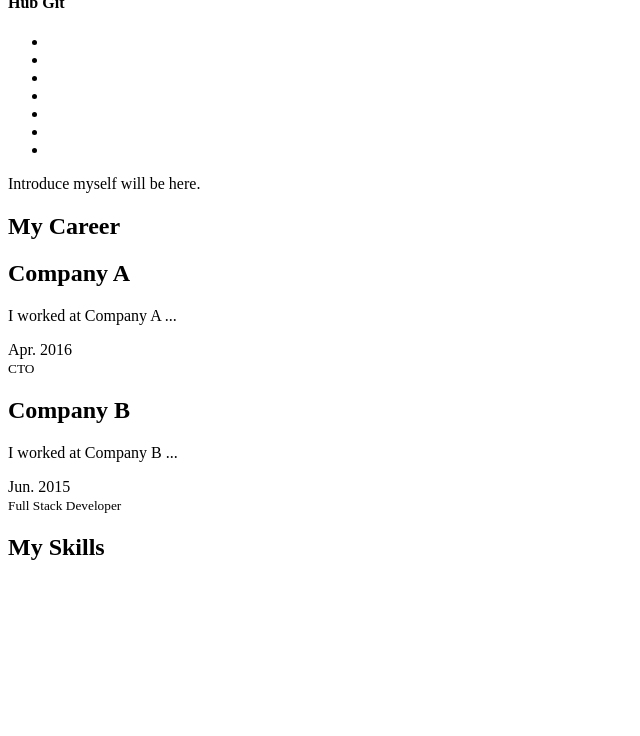
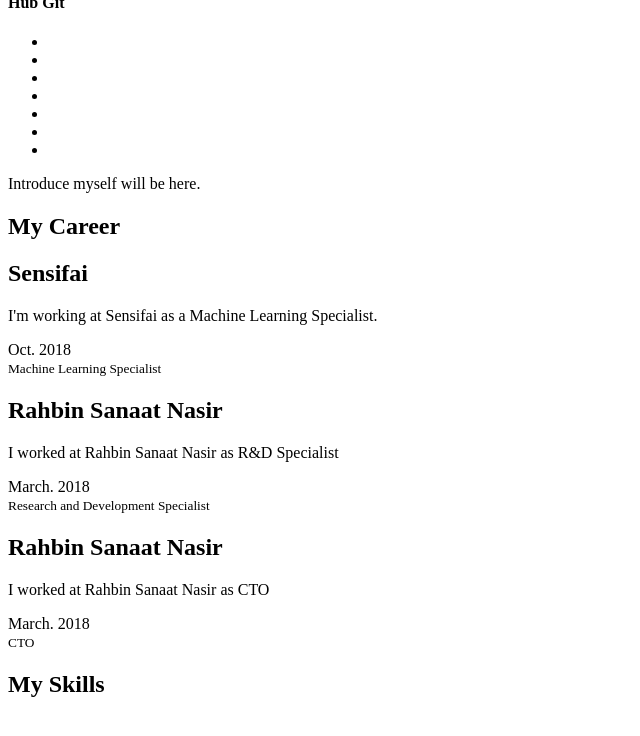
Before and after one commit to BehnamSamadi/behnamsamadi.github.io, a Jekyll site: the page built from index.html, in a window 1280 px wide and 900 px high, scrolled down 447 px. Shown: the top 736 px of the window, without its empty margins (0-640 px from the left). Built offline with Jekyll 4.4.1, drawn with Linux system fonts in a browser that asks for light colours.

```diff
--- a/_data/index/careers.yml
+++ b/_data/index/careers.yml
@@ -1,29 +1,43 @@
 # careers section data
 # if you don't have language feature(language.yml is empty), ignore "i18n" items
 - name:
-    detail: Company A
+    detail: Sensifai
     i18n: company_a
   desc:
-    detail: I worked at Company A ...
+    detail: I'm working at Sensifai as a Machine Learning Specialist.
     i18n: company_a_desc
   date:
-    detail: Apr. 2016
+    detail: Oct. 2018
     i18n: company_a_date
   job:
-    detail: CTO
+    detail: Machine Learning Specialist
     i18n: company_a_job
   icon: fa-plus-square
 
 - name:
-    detail: Company B
+    detail: Rahbin Sanaat Nasir
     i18n: company_b
   desc:
-    detail: I worked at Company B ...
+    detail: I worked at Rahbin Sanaat Nasir as R&D Specialist
     i18n: company_b_desc
   date:
-    detail: Jun. 2015
+    detail: March. 2018
     i18n: company_b_date
   job:
-    detail: Full Stack Developer
+    detail: Research and Development Specialist
     i18n: company_b_job
   icon: fa-plus-square
+
+- name:
+    detail: Rahbin Sanaat Nasir
+    i18n: company_c
+  desc:
+    detail: I worked at Rahbin Sanaat Nasir as CTO
+    i18n: company_b_desc
+  date:
+    detail: March. 2018
+    i18n: company_b_date
+  job:
+    detail: CTO
+    i18n: company_b_job
+  icon: fa-plus-square
```
